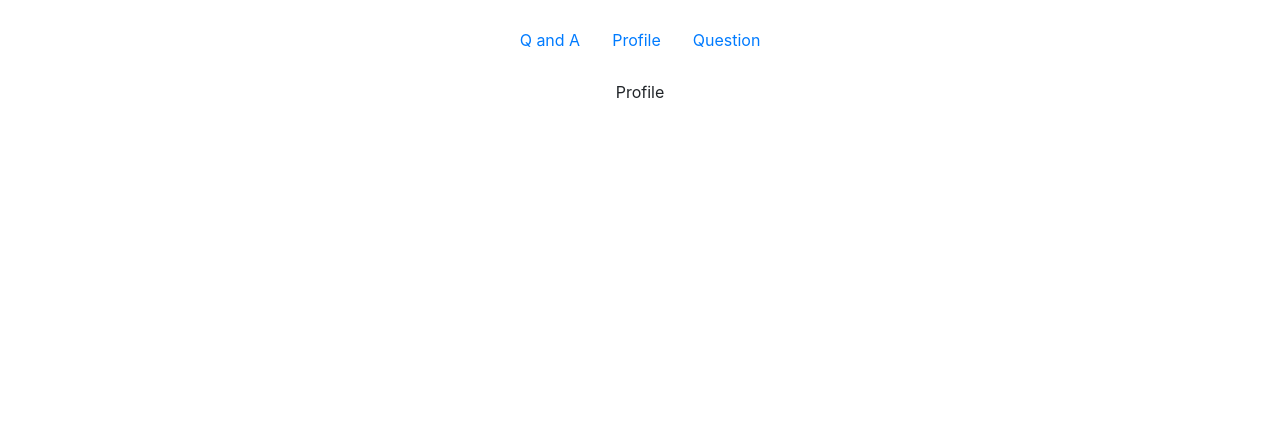
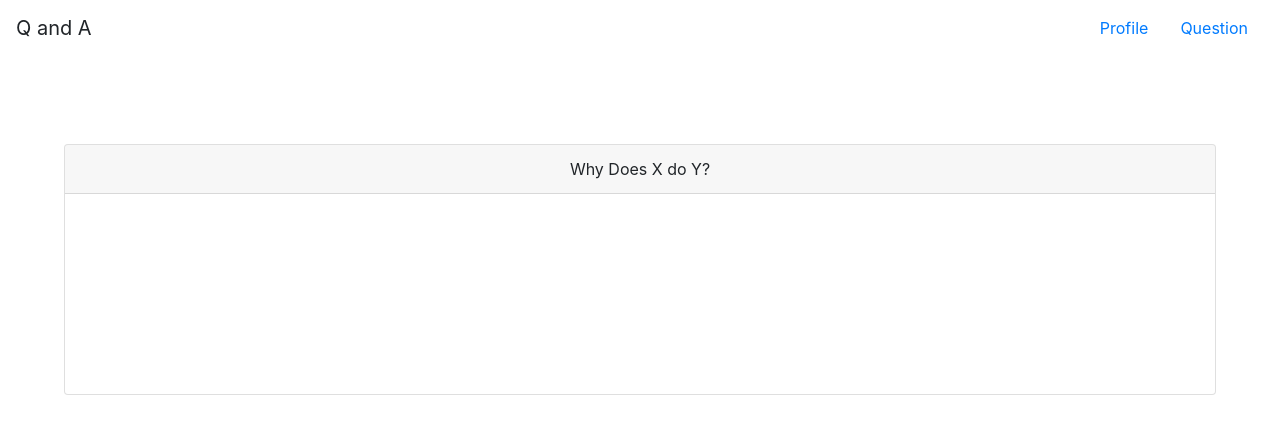
Before and after one commit to webbdm/Q-and-A-Hub, a React app: page / in a window 1280 px wide. Shown: the top 434 px of the page. Built offline with nearby package versions, Linux system fonts and the light colour scheme.

Commit message:
Added navbar

```diff
--- a/package.json
+++ b/package.json
@@ -31,7 +31,7 @@
     "jest-resolve": "23.6.0",
     "jest-watch-typeahead": "^0.2.1",
     "mini-css-extract-plugin": "0.5.0",
-    "node-sass": "^4.11.0",
+    "node-sass": "^4.13.0",
     "optimize-css-assets-webpack-plugin": "5.0.1",
     "pnp-webpack-plugin": "1.2.1",
     "postcss-flexbugs-fixes": "4.1.0",
@@ -40,6 +40,7 @@
     "postcss-safe-parser": "4.0.1",
     "react": "^16.8.4",
     "react-app-polyfill": "^0.2.2",
+    "react-bootstrap": "^1.0.0-beta.14",
     "react-dev-utils": "^8.0.0",
     "react-dom": "^16.8.4",
     "react-redux": "^6.0.1",
--- a/src/App.js
+++ b/src/App.js
@@ -19,11 +19,11 @@ class App extends Component {
 					<Header />
 
 					<Switch>
-						<Route path="/question">
+						<Route exact path="/">
 							<Question />
 						</Route>
 
-						<Route path="/">
+						<Route path="/profile">
 							<Profile />
 						</Route>
 					</Switch>
--- a/src/components/Header.js
+++ b/src/components/Header.js
@@ -2,30 +2,30 @@ import React from "react";
 import Align from "./layout/Align";
 import { Link } from "react-router-dom";
 
+import './Header.scss';
+
 const Header = () => {
   return <header className="App-header">
-		<Align>
-			<div className="nav">
+    <nav className="navbar ">
+      <div href="#" className="navbar-brand">Q and A</div>
+      <div className="nav-links">
         <Link
           className="nav-link"
-					to="/"
+          to="/profile"
         >
-                    Q and A
+          Profile
   			</Link>
 
         <Link
           className="nav-link"
           to="/"
         >
-                    Profile
-				</Link>
-
-				<Link
-					className="nav-link"
-					to="/question"
-				>
           Question
   			</Link>
+      </div>
+    </nav>
+    <Align>
+      <div className="nav">
       </div>
     </Align>
   </header>;
--- /dev/null
+++ b/src/components/Header.scss
@@ -0,0 +1,12 @@
+header {
+    height: 100px;
+}
+
+.App-header {
+    .navbar {
+        .nav-links {
+            display: flex;
+            flex-direction: row;
+        }
+    }
+}
--- a/src/components/question/Question.js
+++ b/src/components/question/Question.js
@@ -1,8 +1,25 @@
 import React, { Component } from "react";
+
+import './Question.scss';
+
+const QuestionCard = () => <div className="question">
+	<div className="card">
+		<div className="card-header">
+			Why Does X do Y?
+  </div>
+		<div className="card-body">
+
+		</div>
+	</div>
+</div>
 
 class Question extends Component {
 	render() {
-		return <div>Question</div>;
+		return (
+			<div className="question-wrapper">
+				<QuestionCard />
+			</div>
+		);
 	}
 }
 
--- /dev/null
+++ b/src/components/question/Question.scss
@@ -0,0 +1,6 @@
+.question {
+    padding: 5%;
+    .card-body{
+        height: 200px;
+    }
+}
```
Also changed, not shown: .eslintrc.js (deleted), 1 other file (tests, documents, lock files or other folders). Lines whose indentation alone changed are shown as unchanged.
